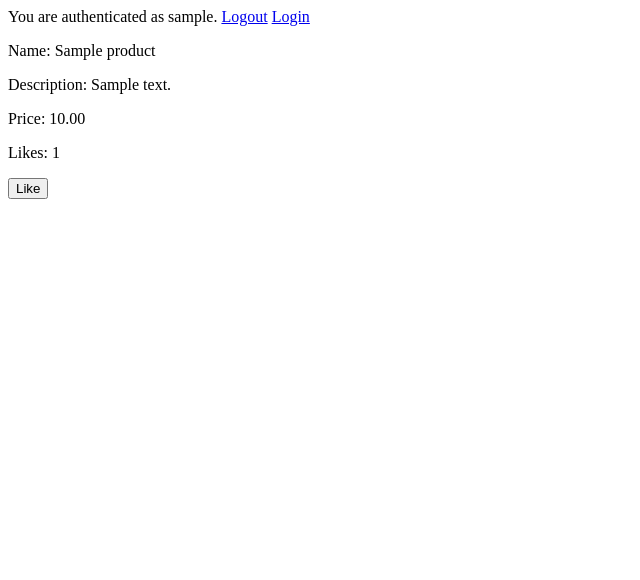
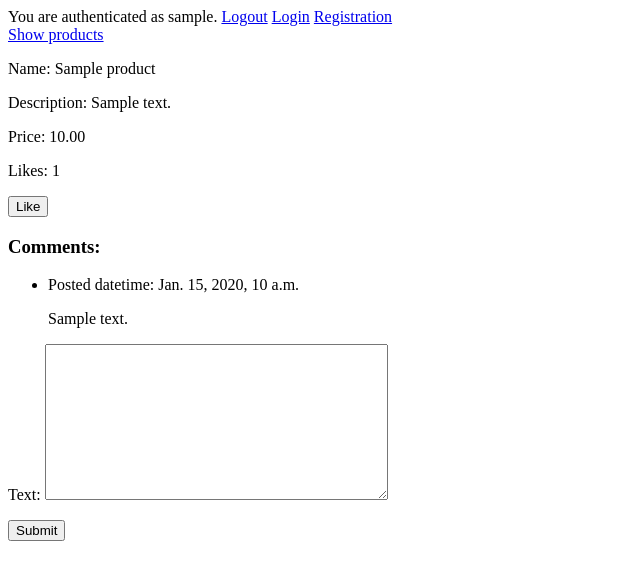
Before and after one commit to Toyto/DevTask, a Django app: a page that uses product/templates/base.html in a window 1280 px wide. Shown: the top 580 px of the page, without its empty margins (0-640 px from the left). Run offline with Django 3.2, Linux system fonts and the light colour scheme; a user stored in the database is signed in; tables that the repository leaves empty hold one stand-in row (values such as "Sample post").

Commit message:
t4: add comments for product.

```diff
--- a/DevTask/urls.py
+++ b/DevTask/urls.py
@@ -4,7 +4,7 @@ from django.views.generic.edit import CreateView
 from django.contrib.auth.forms import UserCreationForm
 from django.views.generic import RedirectView
 
-from product.views import ProductsView, SingleProductView
+from product.views import ProductsView, SingleProductView, IndexView
 
 
 urlpatterns = patterns('',
@@ -13,13 +13,14 @@ urlpatterns = patterns('',
     # url(r'^blog/', include('blog.urls')),
 
     url(r'^admin/', include(admin.site.urls)),
+    url(r'^$', IndexView.as_view(), name='index'),
     url(r'^products/$', ProductsView.as_view(), name='products'),
     url(r'^products/(?P<slug>[\w-]+)/$', SingleProductView.as_view(), name='single_product'),
-    url(r'^$', CreateView.as_view(
+    url(r'^registration$', CreateView.as_view(
             template_name='registration/register.html',
             form_class=UserCreationForm,
             success_url='/products'
-    )),
+    ), name='registration'),
     url(r'^logout/$',
         'django.contrib.auth.views.logout', name='logout'),
     url(r'^login/$', 'django.contrib.auth.views.login', name='login'),
--- /dev/null
+++ b/product/forms.py
@@ -0,0 +1,8 @@
+from django.forms import ModelForm
+from .models import Comment
+
+
+class CommentForm(ModelForm):
+    class Meta:
+        model = Comment
+        fields = ['text']
--- a/product/models.py
+++ b/product/models.py
@@ -1,7 +1,6 @@
 from django.db import models
 from django.contrib.auth.models import User
 
-# Create your models here.
 
 class Product(models.Model):
     name = models.CharField(max_length=50, blank=False)
@@ -22,3 +21,9 @@ class Product(models.Model):
         :return: Integer: Likes for the product
         """
         return self.likes.count()
+
+
+class Comment(models.Model):
+    product = models.ForeignKey(Product)
+    text = models.TextField()
+    posted_at = models.DateTimeField(auto_now_add=True)
--- a/product/templates/base.html
+++ b/product/templates/base.html
@@ -13,6 +13,10 @@
           </a>
           <a href="{% url 'logout' %}">Logout</a>
           <a href="{% url 'login' %}">Login</a>
+          <a href="{% url 'registration' %}">Registration</a>
+      </div>
+      <div>
+        <a href="{% url 'products' %}">Show products</a>
       </div>
     </head>
     <body>
--- a/product/templates/product/single_product.html
+++ b/product/templates/product/single_product.html
@@ -9,6 +9,23 @@
         <p>Likes: {{ total_likes }}</p>
     </div>
     <input type="button" id="like" data-content="{{ single_product.slug }}" value="Like" />
+    <div>
+      <h3>Comments: </h3>
+      <ul>
+        {% for comment in comments %}
+          <li>
+            <p>Posted datetime: {{ comment.posted_at }}</p>
+            {{ comment.text }}
+          </li>
+        {% endfor %}
+      </ul>
+    </div>
+    <form method="POST" action=".">
+      {% csrf_token %}
+      {{form.as_p}}
+      <input type="submit" name="submit" />
+      <input type="text" name="product_slug" value="{{ single_product.slug }}" style="display:none">
+    </form>
 
 {% endblock %}
 {% block scripts %}
--- a/product/views.py
+++ b/product/views.py
@@ -1,13 +1,19 @@
 import json
+import datetime
 
 from django.shortcuts import render, get_object_or_404
-from django.views.generic import TemplateView, ListView
+from django.views.generic import TemplateView, ListView, FormView
 from django.http import HttpResponse
-from django.shortcuts import get_object_or_404
+from django.shortcuts import get_object_or_404, redirect
 from django.contrib.auth.decorators import login_required
 from django.views.decorators.http import require_POST
 
-from .models import Product
+from .models import Product, Comment
+from .forms import CommentForm
+
+
+class IndexView(TemplateView):
+    template_name = 'base.html'
 
 
 class ProductsView(ListView):
@@ -17,16 +23,27 @@ class ProductsView(ListView):
     context_object_name = 'products'
 
 
-class SingleProductView(TemplateView):
+class SingleProductView(FormView):
     template_name = 'product/single_product.html'
+    form_class = CommentForm
 
     def get_context_data(self, **kwargs):
         context = super(SingleProductView, self).get_context_data(**kwargs)
         product = get_object_or_404(Product, slug=self.kwargs['slug'])
         context['single_product'] = product
         context['total_likes'] = product.total_likes
+        context['comments'] = Comment.objects.filter(
+            product=product).order_by('-posted_at')
         return context
 
+    def post(self, request, *args, **kwargs):
+        form = self.get_form()
+        if form.is_valid():
+            text = form.cleaned_data.get('text')
+            slug = request.POST.get('product_slug')
+            product = Product.objects.get(slug=slug)
+            Comment.objects.create(product=product, text=text)
+            return redirect('single_product', slug)
 
 @login_required
 @require_POST
```
Also changed, not shown: product/admin.py (+7 -1 lines), product/migrations/0005_comment.py (added).
